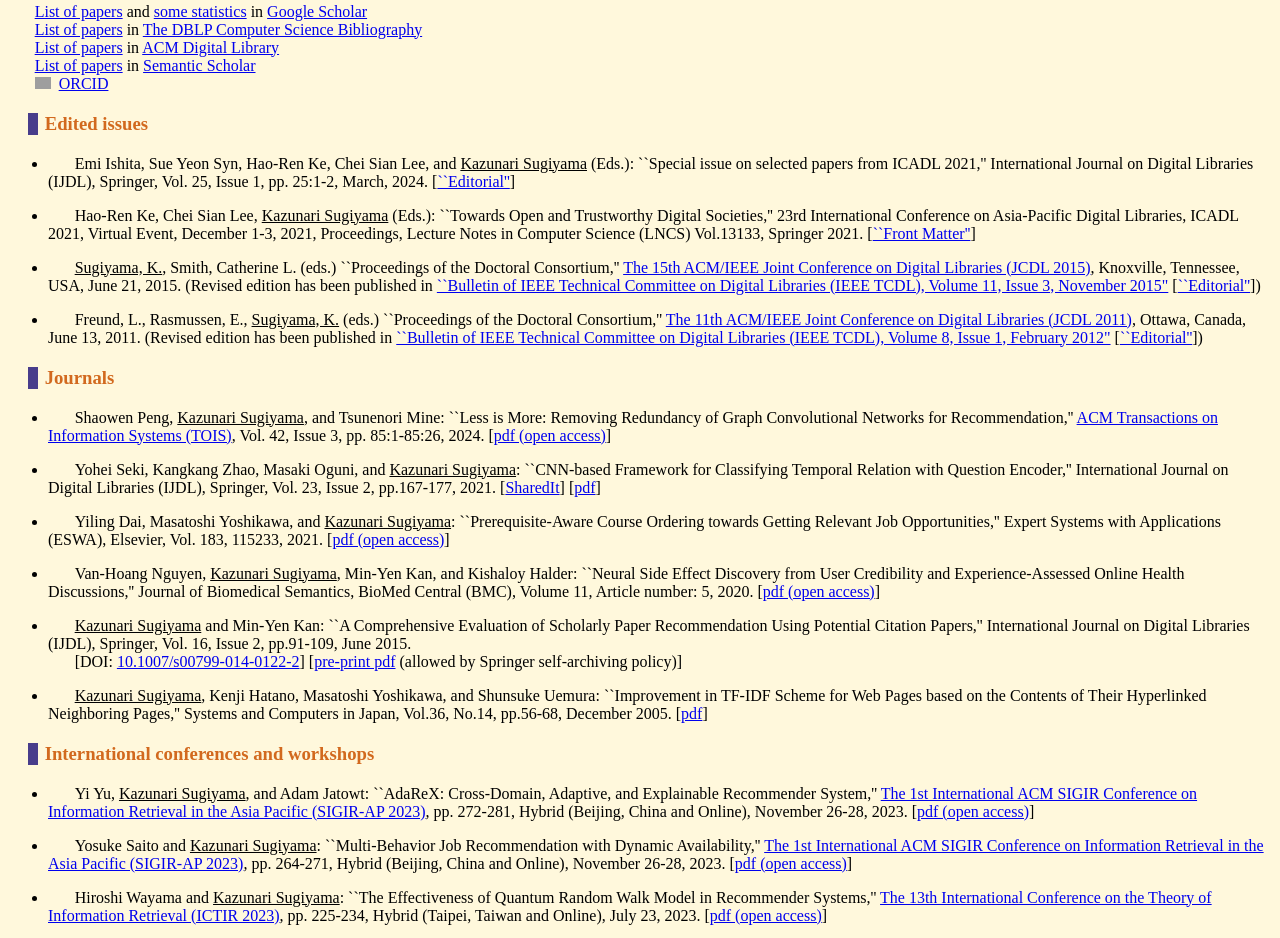
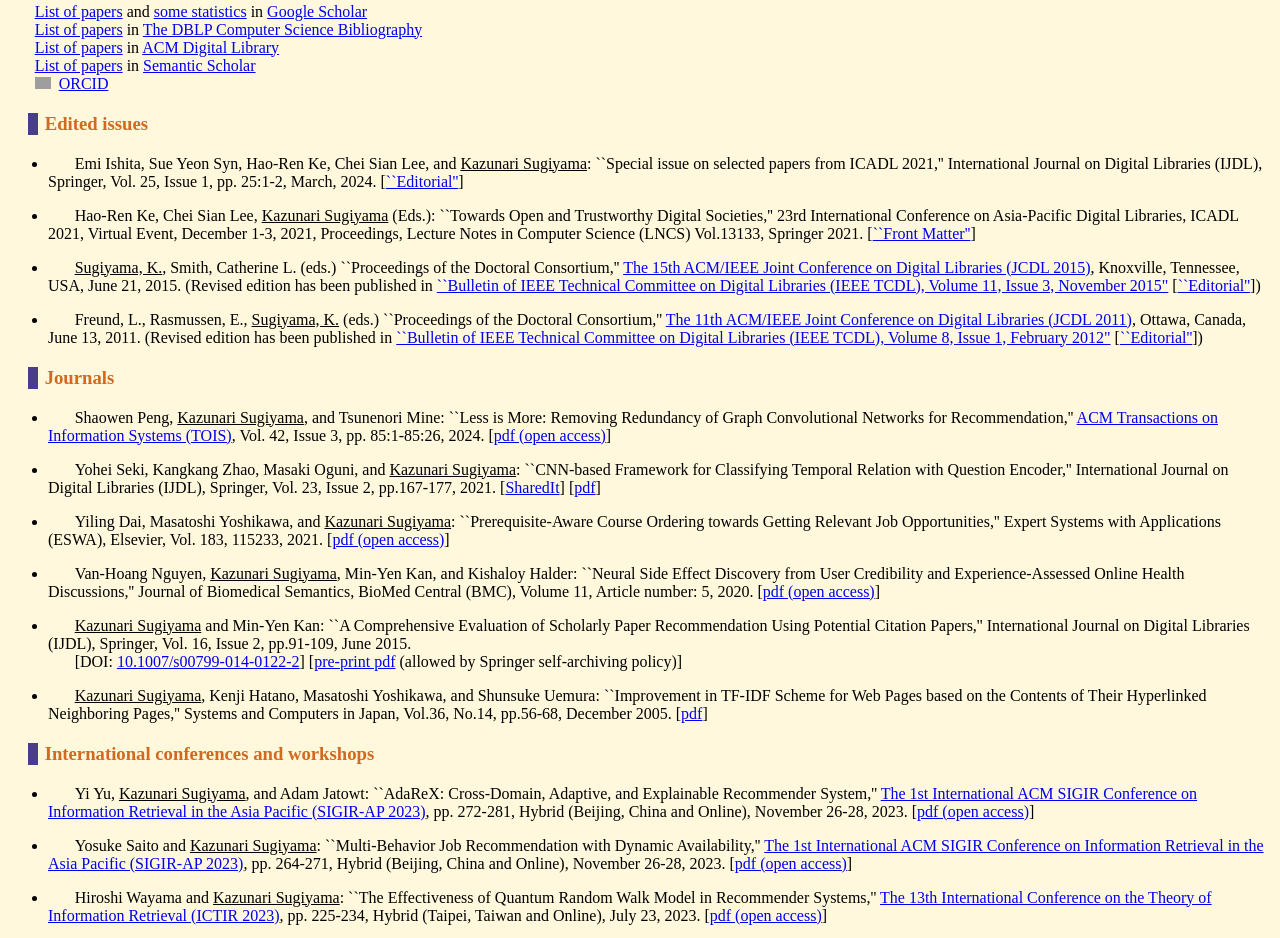
Before and after one commit to zakugus/zakugus.github.io, a plain HTML site: page index.html in a window 1280 px wide. Shown: the part 1161-2099 px from the top of the page. Drawn offline with Linux system fonts and the light colour scheme; grey boxes are pictures that could not be loaded.

Commit message:
Update index.html

```diff
--- a/index.html
+++ b/index.html
@@ -207,7 +207,7 @@ E-mail: sugiyama-k [AT] g.osaka-seikei.ac.jp, zakugus [AT] gmail.com<br>
 
 <h3>Edited issues</h3>
 <ul>
- <li>Emi Ishita, Sue Yeon Syn, Hao-Ren Ke, Chei Sian Lee, and <ins>Kazunari Sugiyama</ins> (Eds.):
+ <li>Emi Ishita, Sue Yeon Syn, Hao-Ren Ke, Chei Sian Lee, and <ins>Kazunari Sugiyama</ins>:
 ``Special issue on selected papers from ICADL 2021,''
 International Journal on Digital Libraries (IJDL), Springer, Vol. 25, Issue 1, pp. 25:1-2, March, 2024. [<a href="https://doi.org/10.1007/s00799-024-00399-0">``Editorial''</a>]
  </li>
```
